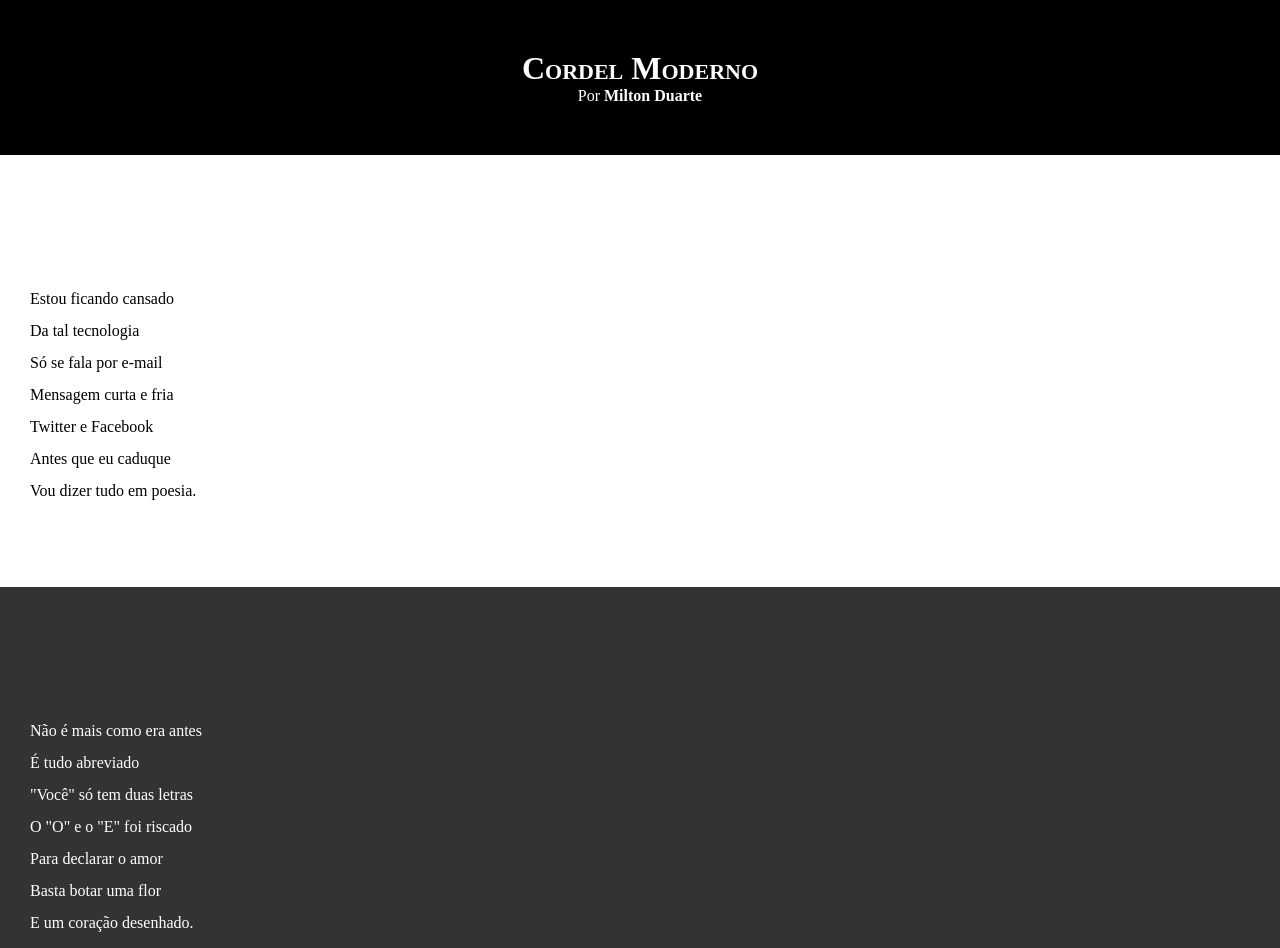
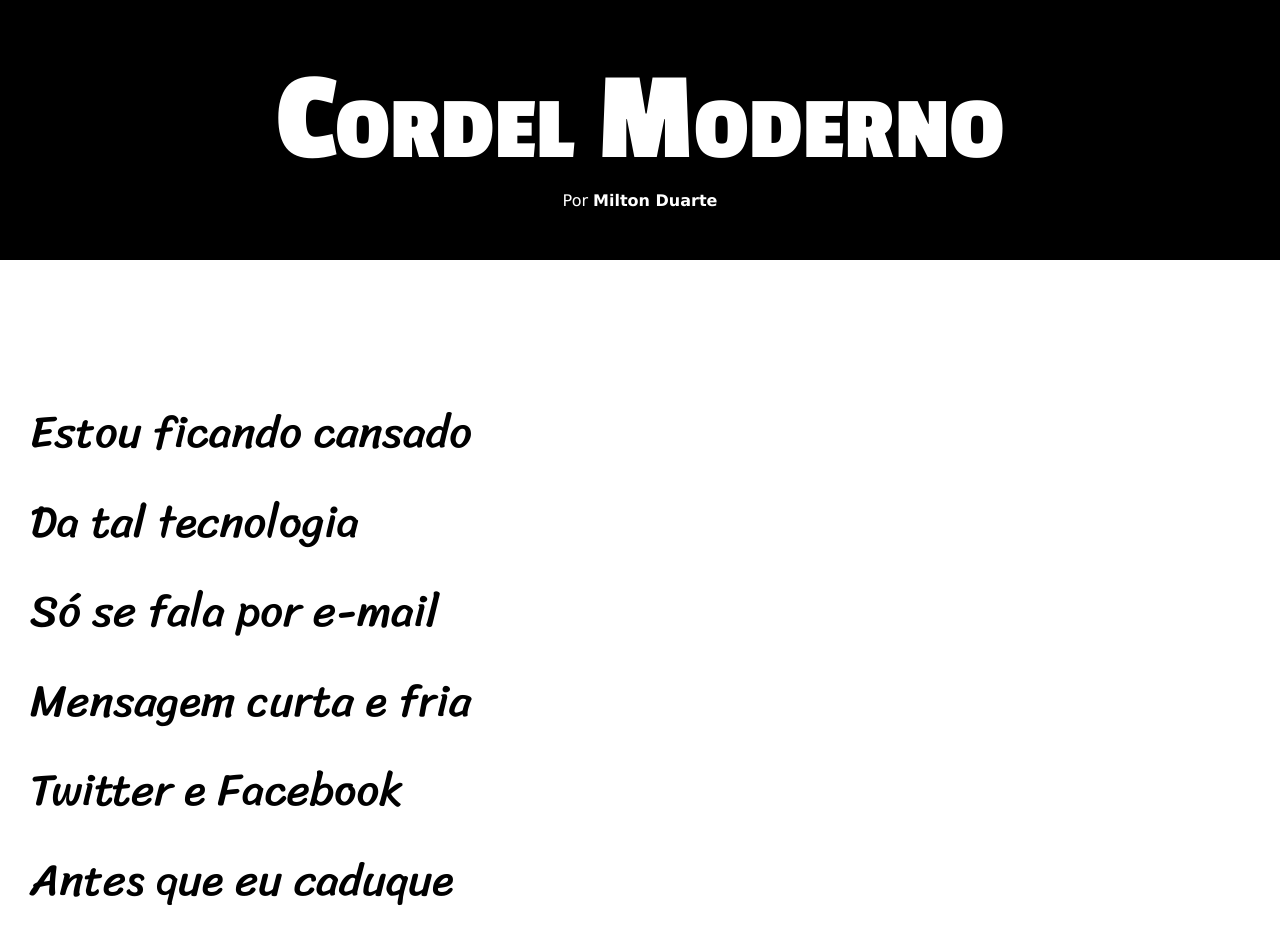
Before and after one commit to VitorKruel102/cordel-moderno, a plain HTML site: page index.html in a window 1280 px wide. Shown: the top 948 px of the page. Drawn offline with Linux system fonts and the light colour scheme.

Commit message:
Adicionado fontes para o projeto.

```diff
--- a/assets/css/style.css
+++ b/assets/css/style.css
@@ -1,4 +1,13 @@
 @charset "utf-8";
+
+@import url('https://fonts.googleapis.com/css2?family=Passion+One:wght@400;700;900&display=swap');
+@import url('https://fonts.googleapis.com/css2?family=Sriracha&display=swap');
+
+:root{
+    --fonte1: Verdana, Geneva, Tahoma, sans-serif;
+    --fonte2: 'Passion One', cursive;
+    --fonte3: 'Sriracha', cursive;
+}
 
 * {
     margin: 0%;
@@ -6,6 +15,7 @@
 }
 
 html, body {
+    font-family: var(--fonte1);
     min-height: 100vh;
     background-color: darkgray;
 }
@@ -19,6 +29,8 @@ header {
 header > h1 {
     padding-top: 50px;
     font-variant: small-caps;
+    font-family: var(--fonte2);
+    font-size: 10vw;
 }
 
 header > p {
@@ -40,6 +52,8 @@ section {
     padding-bottom: 10vh;
     line-height: 2em;
     padding-left: 30px;
+    font-family: var(--fonte3);
+    font-size: 3.5vw;
 }
 
 section.normal {
@@ -53,8 +67,9 @@ section.imagem {
 }
 
 section.imagem > p {
-    width: 400px;
-    background-color: (0, 0, 0, 0.253);
+    display: inline-block;
+    padding: 5px;
+    background-color: rgba(0, 0, 0, 0.253);
 }
 
 footer {
```
